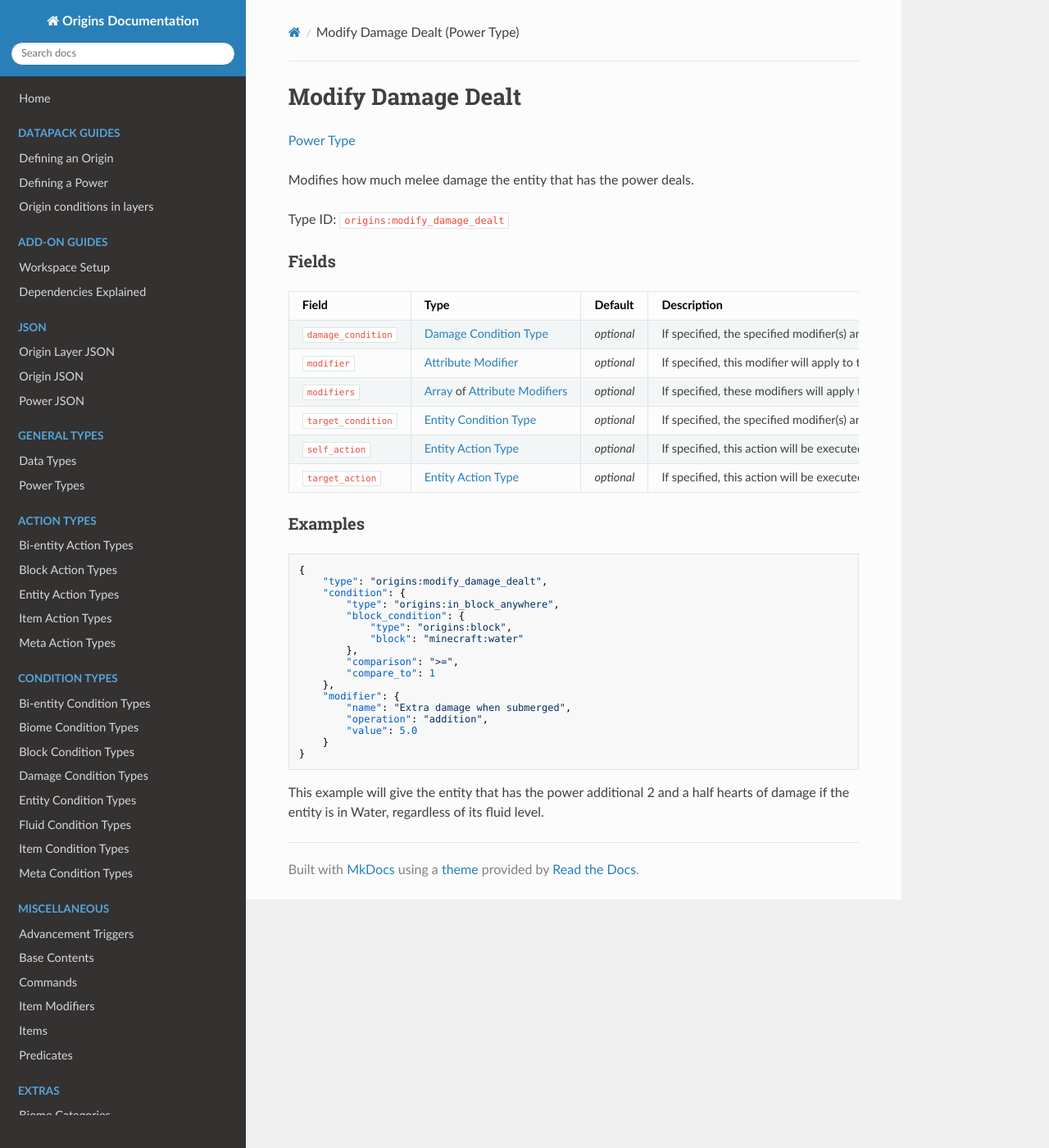
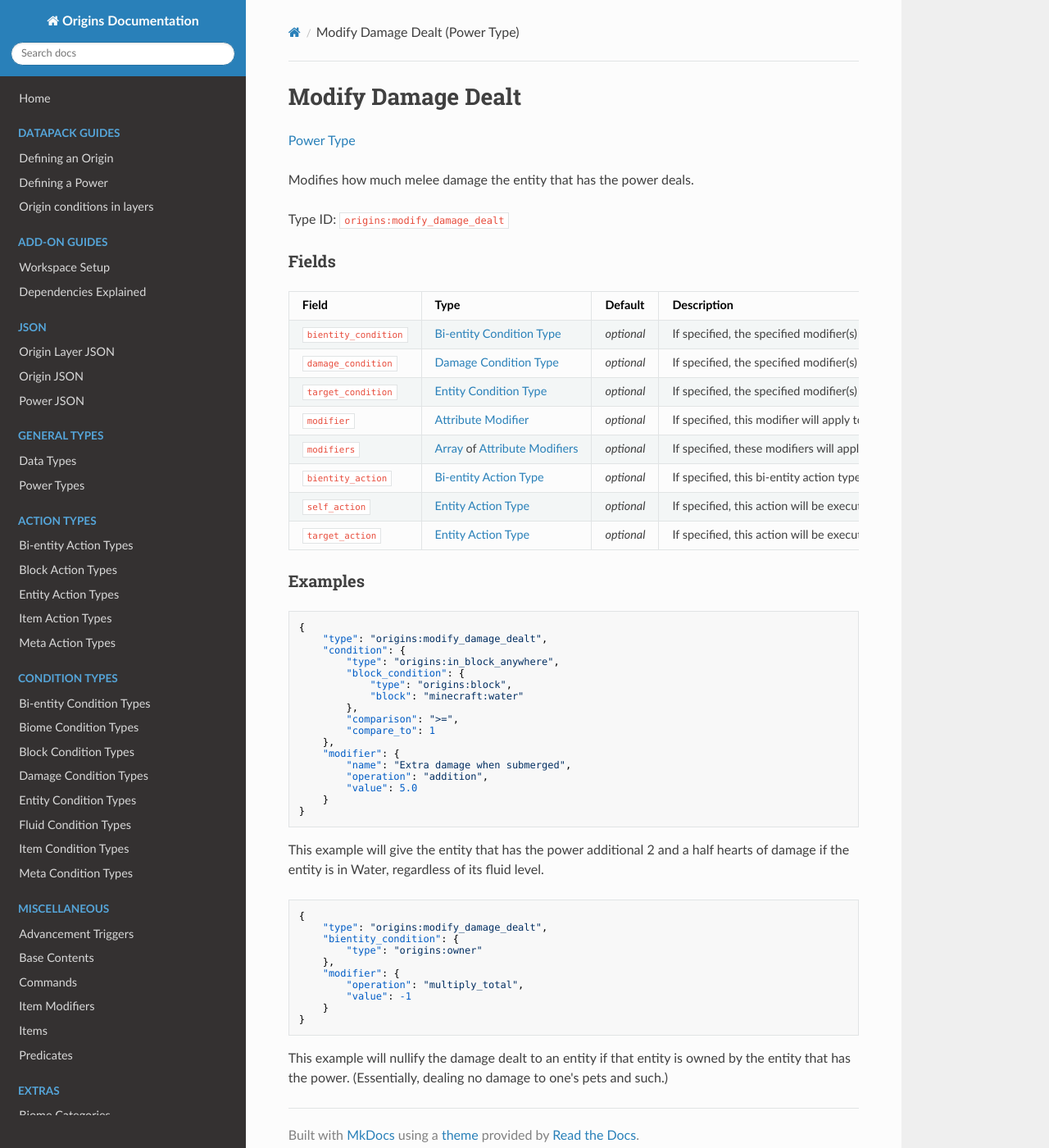
Before and after one commit to apace100/origins-docs, an MkDocs documentation site: the page built from docs/types/power_types/modify_damage_dealt.md, in a window 1280 px wide and 1400 px high. Shown: the whole window at 82% size. Built offline with MkDocs 1.6.1, drawn with Linux system fonts in a browser that asks for light colours; nearby versions of some CDN libraries.

Commit message:
Updated `modify_damage_dealt.md` (Power Type)
Added the `bientity_condition` field, and an example

````diff
--- a/docs/types/power_types/modify_damage_dealt.md
+++ b/docs/types/power_types/modify_damage_dealt.md
@@ -16,10 +16,12 @@ Type ID: `origins:modify_damage_dealt`
 
 Field  | Type | Default | Description
 -------|------|---------|-------------
+`bientity_condition` | [Bi-entity Condition Type](../bientity_condition_types.md) | _optional_ | If specified, the specified modifier(s) and/or action(s) will only apply if either or both 'actor' (the entity that has the power) and 'target' (the entity that has been hit) fulfills this bi-entity condition type.
 `damage_condition` | [Damage Condition Type](../damage_condition_types.md) | _optional_ | If specified, the specified modifier(s) and/or action(s) will only apply if the dealt damage fulfills this condition.
+`target_condition` | [Entity Condition Type](../entity_condition_types.md) | _optional_ | If specified, the specified modifier(s) and action(s) will only be applied if the entity/entities that has been hit fulfills this condition.
 `modifier` | [Attribute Modifier](../data_types/attribute_modifier.md) | _optional_ | If specified, this modifier will apply to the damage amount.
 `modifiers` | [Array](../data_types/array.md) of [Attribute Modifiers](../data_types/attribute_modifier.md) | _optional_ | If specified, these modifiers will apply to the damage amount.
-`target_condition` | [Entity Condition Type](../entity_condition_types.md) | _optional_ | If specified, the specified modifier(s) and action(s) will only be applied if the entity/entities that has been hit fulfills this condition.
+`bientity_action` | [Bi-entity Action Type](../bientity_action_types.md) | _optional_ | If specified, this bi-entity action type will be executed on either or both 'actor' (the entity that has the power) and 'target' (the entity that has been hit).
 `self_action` | [Entity Action Type](../entity_action_types.md) | _optional_ | If specified, this action will be executed on the entity that has the power whenever the modifier(s) is applied.
 `target_action` | [Entity Action Type](../entity_action_types.md) | _optional_ | If specified, this action will be executed on the entity/entities that has been hit whenever the modifier(s) is applied.
 
@@ -48,3 +50,19 @@ Field  | Type | Default | Description
 ```
 
 This example will give the entity that has the power additional 2 and a half hearts of damage if the entity is in Water, regardless of its fluid level.
+<br>
+
+```json
+{
+    "type": "origins:modify_damage_dealt",
+    "bientity_condition": {
+        "type": "origins:owner"
+    },
+    "modifier": {
+        "operation": "multiply_total",
+        "value": -1
+    }
+}
+```
+
+This example will nullify the damage dealt to an entity if that entity is owned by the entity that has the power. (Essentially, dealing no damage to one's pets and such.)
````
